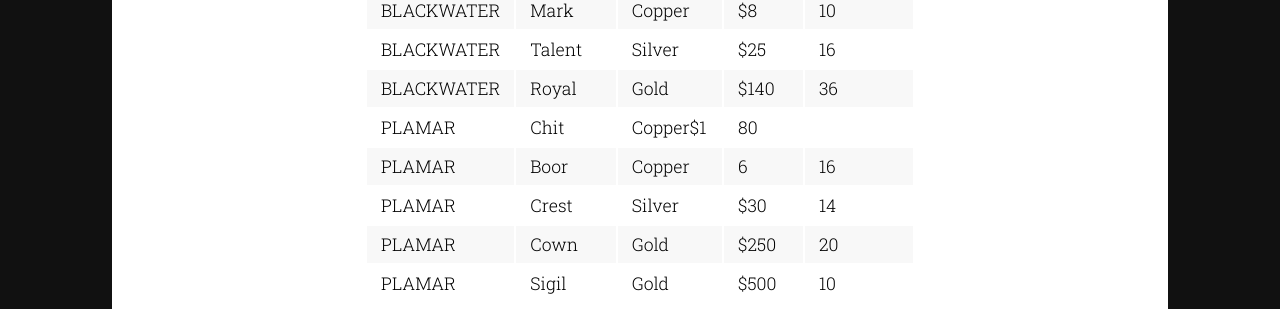
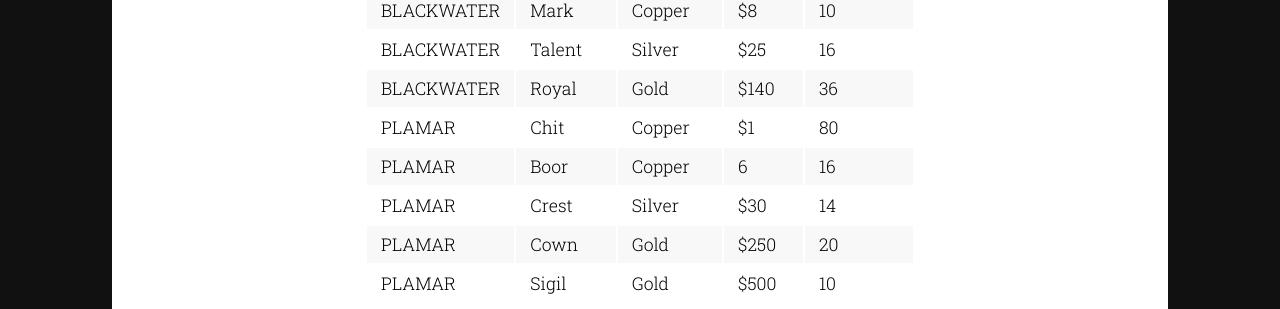
Before and after one commit to rickosborne/blackwater, a Jekyll site: the page built from _guide/500-money.md, in a window 1280 px wide. Shown: the part 756-1065 px from the top of the page. Built offline with Jekyll 4.4.1, drawn with Linux system fonts in a browser that asks for light colours.

```diff
--- a/_guide/500-money.md
+++ b/_guide/500-money.md
@@ -23,7 +23,7 @@ The city of Blackwater mints its own coinage and currency, however, coinage from
 |BLACKWATER|Mark|Copper|$8|10|
 |BLACKWATER|Talent|Silver|$25|16|
 |BLACKWATER|Royal|Gold|$140|36|
-|PLAMAR|Chit|Copper$1|80|
+|PLAMAR|Chit|Copper|$1|80|
 |PLAMAR|Boor|Copper|6|16|
 |PLAMAR|Crest|Silver|$30|14|
 |PLAMAR|Cown|Gold|$250|20|
```
